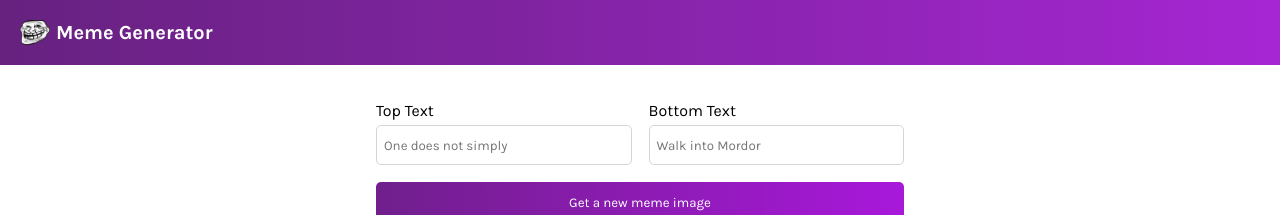
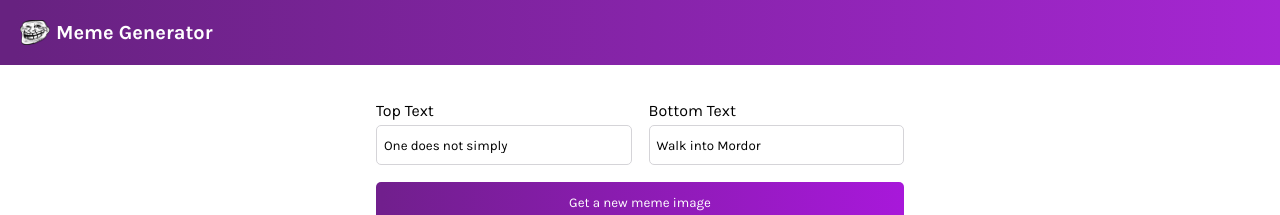
Before and after one commit to JackDay94/react-meme-generator, a React (Vite) app: page / in a window 1280 px wide. Shown: the top 215 px of the page. Built offline with nearby package versions, Linux system fonts and the light colour scheme.

Commit message:
Add typing functionality for top text and bottom text on meme

```diff
--- a/src/components/Main.jsx
+++ b/src/components/Main.jsx
@@ -1,21 +1,43 @@
-import { useState } from "react"
+import { useState } from "react";
 
 export default function Main() {
   const [meme, setMeme] = useState({
     topText: "One does not simply",
     bottomText: "Walk into Mordor",
     imageUrl: "http://i.imgflip.com/1bij.jpg",
-    })
+  });
+
+  function handleChange(event) {
+    const { value, name } = event.currentTarget;
+    setMeme((prevMeme) => ({
+        ...prevMeme,
+        [name]: value,
+    }));
+  }
 
   return (
     <main>
       <div className="form">
-                <label>Top Text
-                    <input type="text" name="topText" placeholder="One does not simply"/>
+        <label>
+          Top Text
+          <input
+            type="text"
+            name="topText"
+            placeholder="One does not simply"
+            onChange={handleChange}
+            value={meme.topText}
+          />
         </label>
 
-                <label>Bottom Text
-                    <input type="text" name="bottomText" placeholder="Walk into Mordor"/>
+        <label>
+          Bottom Text
+          <input
+            type="text"
+            name="bottomText"
+            placeholder="Walk into Mordor"
+            onChange={handleChange}
+            value={meme.bottomText}
+          />
         </label>
 
         <button>Get a new meme image</button>
@@ -26,5 +48,5 @@ export default function Main() {
         <span className="bottom">{meme.bottomText}</span>
       </div>
     </main>
-    )
+  );
 }
```
Lines whose indentation alone changed are shown as unchanged.
